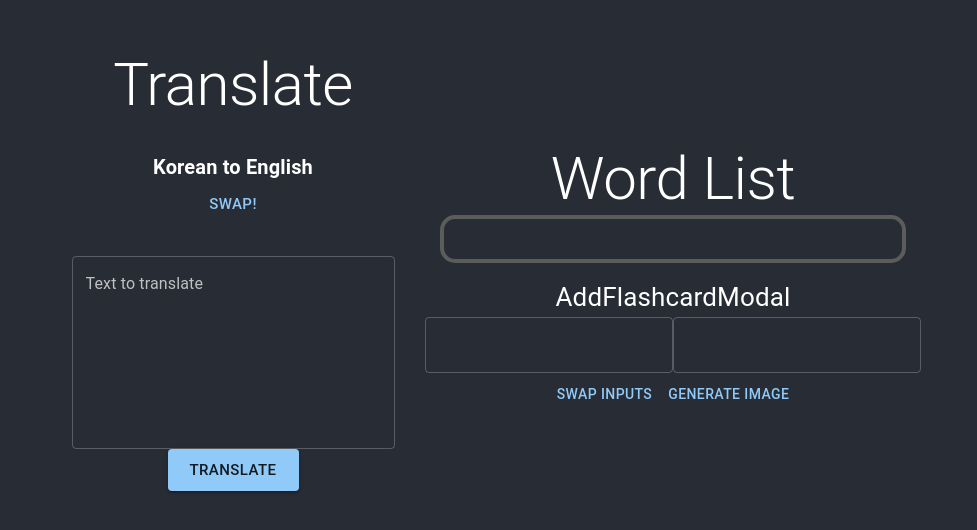
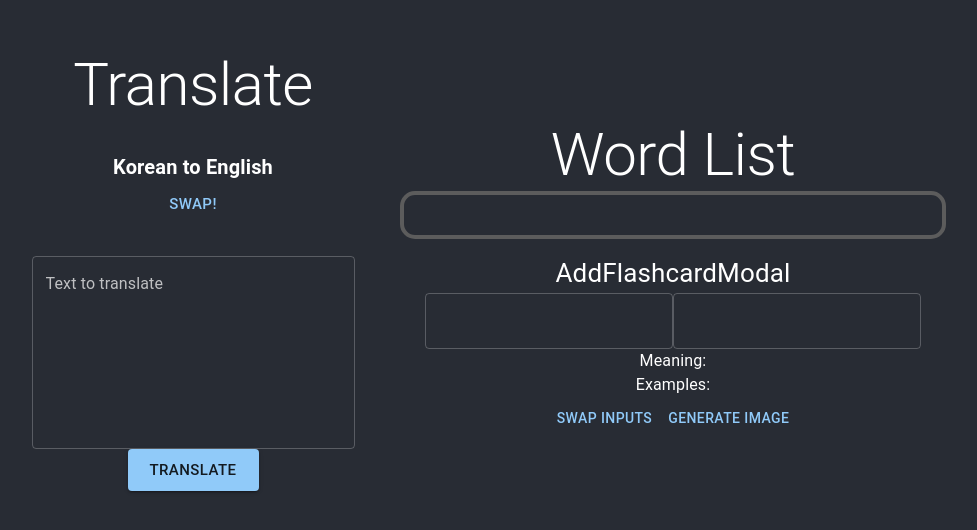
Before and after one commit to ElderlyC/Raven-Cards, a React (Create React App) app: page / in a window 1280 px wide. Shown: the part 130-660 px from the top of the page, without its empty margins (159-1136 px from the left). Built offline with nearby package versions, Linux system fonts and the light colour scheme.

Commit message:
added auto definition search

```diff
--- a/src/App.tsx
+++ b/src/App.tsx
@@ -1,4 +1,5 @@
 import { useEffect, useState } from "react";
+import axios from "axios";
 import "./App.css";
 import TranslationForm from "./Components/Translation/TranslationForm";
 import Wordlist from "./Components/Translation/Wordlist";
@@ -22,6 +23,10 @@ function App() {
     wordlistString ? JSON.parse(wordlistString) : []
   );
   const [cardPair, setPair] = useState<WordPair>({ source: "", target: "" });
+  const [meaning, setMeaning] = useState("");
+  const [examples, setExamples] = useState<
+    { text: string; translatedText: string }[]
+  >([]);
 
   //const [imageLink, setImage] = useState("");
   const [counter, setCounter] = useState(0);
@@ -57,8 +62,23 @@ function App() {
     setWordlist((prev) => [...prev, ...newPairsArray]);
   };
 
-  const handleAddCard = (pair: WordPair) => {
+  const handleAddCard = async (pair: WordPair) => {
     setPair(pair);
+    try {
+      const response = await axios.get<{
+        meaning: string;
+        examples: { text: string; translatedText: string }[];
+      }>("http://localhost:3002/define", {
+        // add 'to' lang to params to change translating lang
+        params: { text: pair.source },
+      });
+      console.log("Meaning:", response.data.meaning);
+      setMeaning(response.data.meaning);
+      console.log("Examples:", response.data.examples);
+      response.data.examples && setExamples(response.data.examples);
+    } catch (error) {
+      console.error("Error fetching definition:", error);
+    }
   };
 
   useEffect(() => {
@@ -71,13 +91,23 @@ function App() {
       <div className="App">
         <header className="App-header">
           <TranslationForm onTranslation={handleAddToWordlist} />
-          <div style={{ display: "flex", flexDirection: "column" }}>
+          <div
+            style={{
+              display: "flex",
+              flexDirection: "column",
+              minWidth: "45%",
+            }}
+          >
             <Wordlist
               wordlist={wordList}
               onRemovePair={handleRemovePair}
               onAddCard={handleAddCard}
             />
-            <AddFlashcard pair={cardPair} />
+            <AddFlashcard
+              pair={cardPair}
+              meaning={meaning}
+              examples={examples}
+            />
           </div>
 
           {/* setCounter(0); */}
--- a/src/Components/AddFlashcard/AddFlashcard.tsx
+++ b/src/Components/AddFlashcard/AddFlashcard.tsx
@@ -12,9 +12,11 @@ import { useState, useEffect } from "react";
 
 type AddCardProps = {
   pair: WordPair;
+  meaning: string;
+  examples: { text: string; translatedText: string }[];
 };
 
-const AddFlashcard: React.FC<AddCardProps> = ({ pair }) => {
+const AddFlashcard: React.FC<AddCardProps> = ({ pair, meaning, examples }) => {
   const [input1, setInput1] = useState(pair.source);
   const [input2, setInput2] = useState(pair.target);
 
@@ -36,6 +38,12 @@ const AddFlashcard: React.FC<AddCardProps> = ({ pair }) => {
         <TextField id="source" variant="outlined" value={input1} />
         <TextField id="target" variant="outlined" value={input2} />
       </Box>
+      <Box>
+        <Typography>Meaning: {meaning}</Typography>
+        {examples && (
+          <Typography>Examples: {examples[0]?.translatedText}</Typography>
+        )}
+      </Box>
       <Button onClick={handleSwap}>Swap Inputs</Button>
       <Button>Generate Image</Button>
     </div>
--- a/src/Components/Translation/Wordlist.tsx
+++ b/src/Components/Translation/Wordlist.tsx
@@ -50,7 +50,6 @@ const Wordlist: React.FC<WordListProps> = ({
     <Box
       sx={{
         margin: "15px",
-        minWidth: "45%",
       }}
     >
       <Typography variant="h2">Word List</Typography>
```
Also changed, not shown: T2.tsx (+20 -5 lines).
